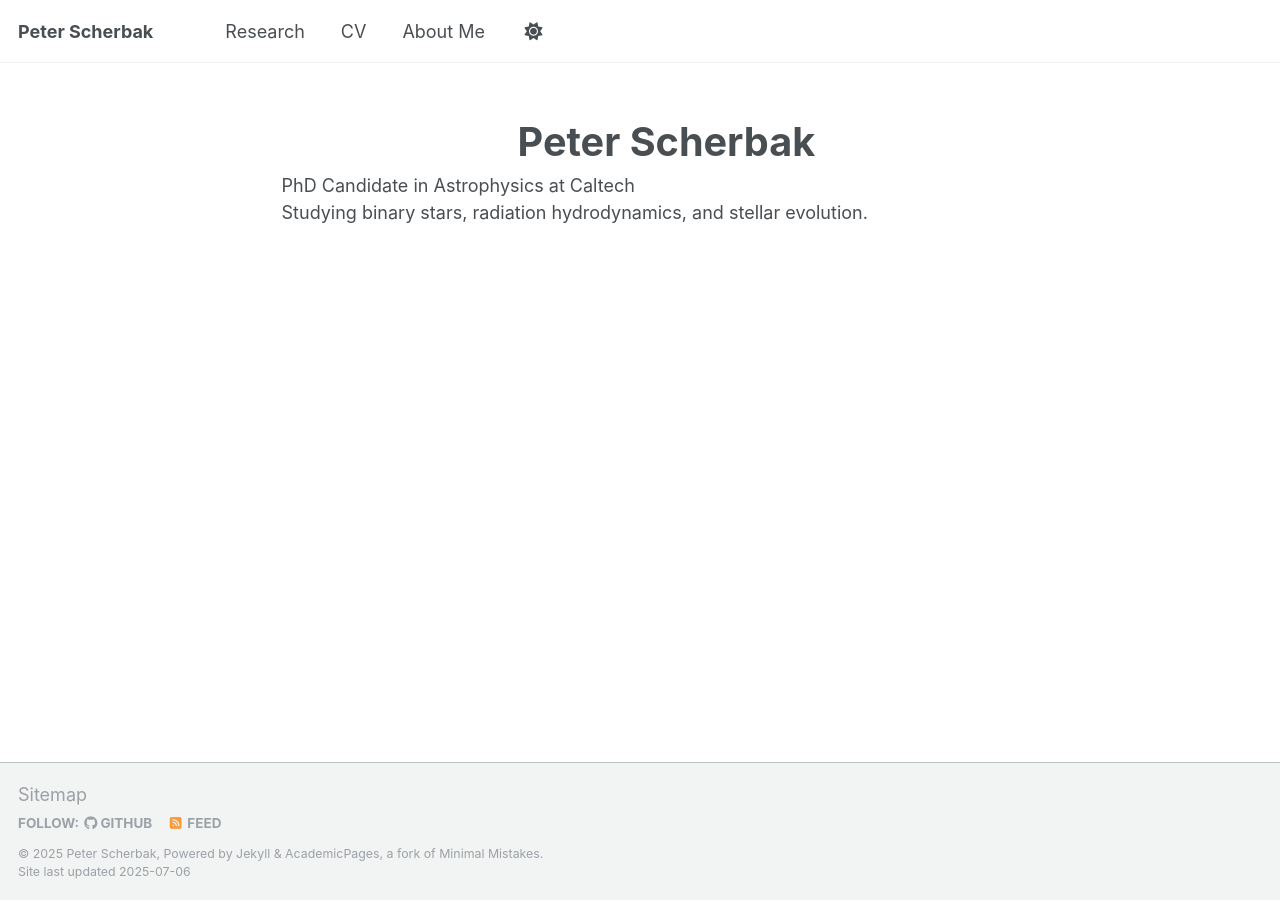
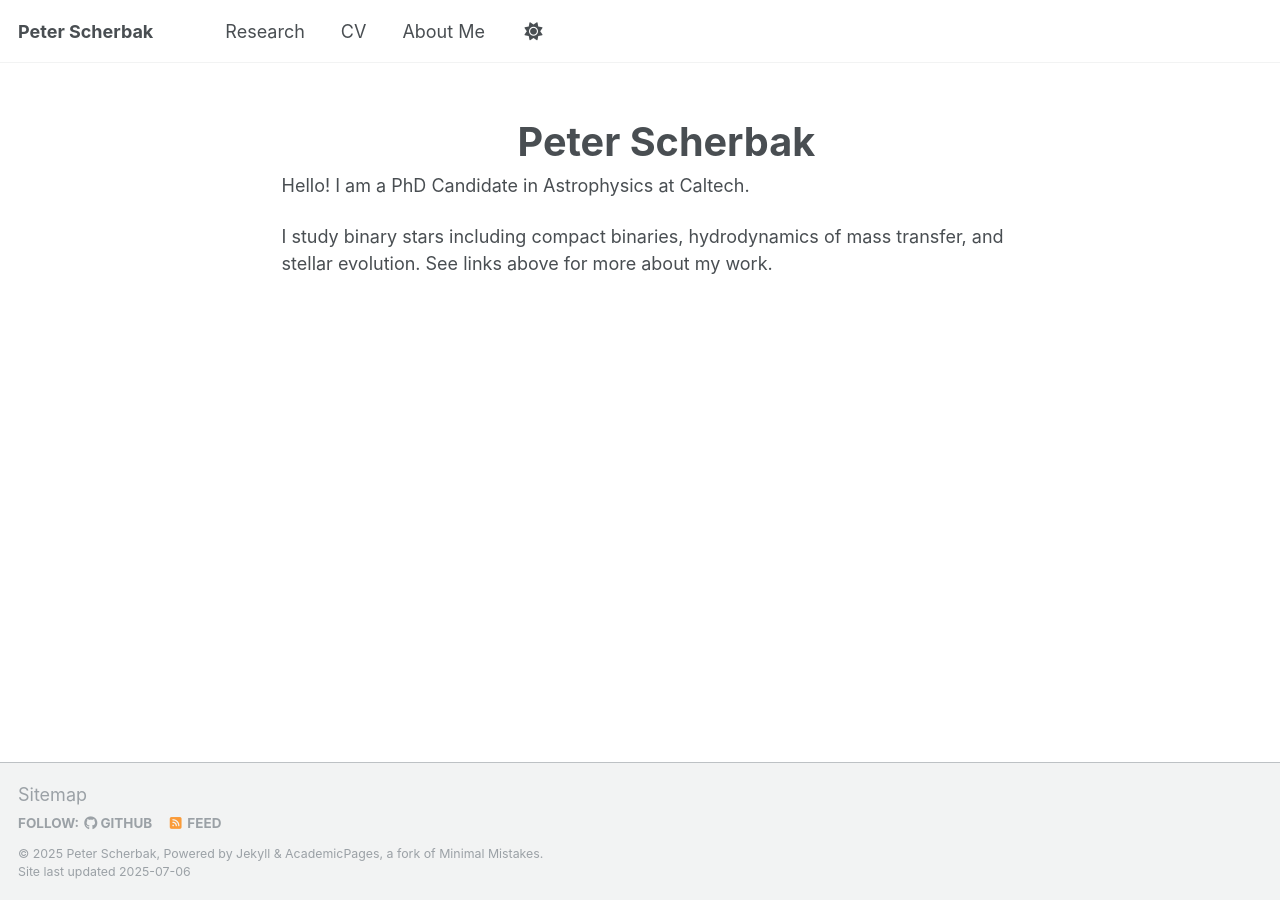
Before and after one commit to peterscherbak/peterscherbak.github.io, a Jekyll site: the page built from _pages/about.md, in a window 1280 px wide. Built offline with Jekyll 4.4.1, drawn with Linux system fonts in a browser that asks for light colours; a script that is not in the unit is left out.

Commit message:
Update about.md

```diff
--- a/_pages/about.md
+++ b/_pages/about.md
@@ -10,5 +10,9 @@ redirect_from:
   Peter Scherbak
 </div>
 
-PhD Candidate in Astrophysics at Caltech
-Studying binary stars, radiation hydrodynamics, and stellar evolution.
+
+
+Hello! I am a PhD Candidate in Astrophysics at Caltech.
+
+
+I study binary stars including compact binaries, hydrodynamics of mass transfer, and stellar evolution. See links above for more about my work.
```
